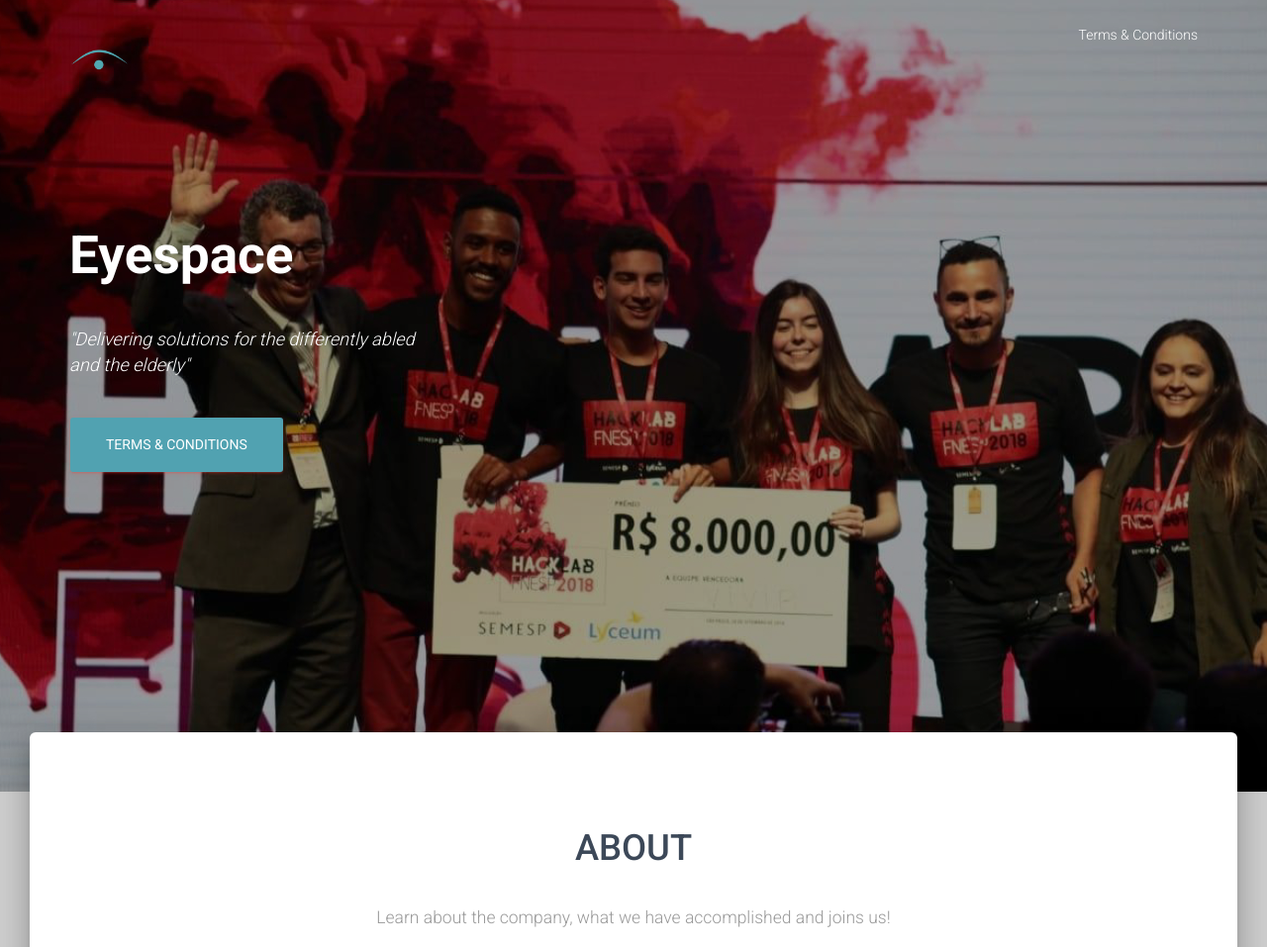
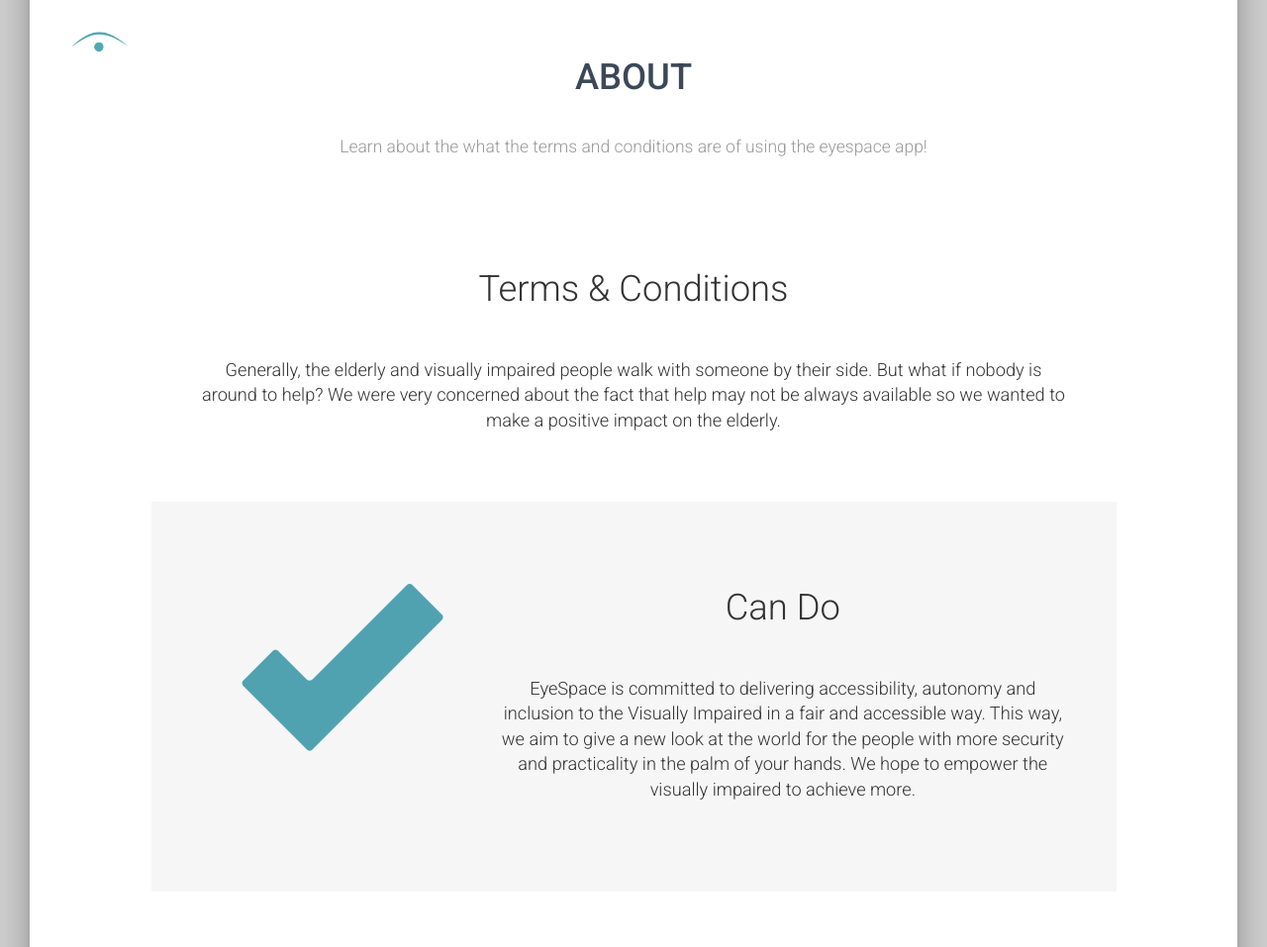
Before and after one commit to team-eyespace/eyespace-website, a website: page public/terms-conditions.html in a window 1280 px wide. Shown: the top 957 px of the page at 99% size. Drawn offline with nearby package versions, Linux system fonts and the light colour scheme.

Commit message:
Updating T&C Page

```diff
--- a/public/terms-conditions.html
+++ b/public/terms-conditions.html
@@ -49,7 +49,8 @@
 		<div class="container">
 			<!-- Brand and toggle get grouped for better mobile display -->
 			<div class="navbar-header">
-
+				<br>
+				<br>
 				<a class="navbar-brand" href="" target="_blank">
 					<img src="assets/img/logo.png" height="200%">
 				</a>
@@ -69,32 +70,14 @@
 
 	<div class="wrapper">
 
-		<div class="header header-filter" style="background-image: url('assets/img/landing.jpg');">
-			<div class="container">
-				<div class="row">
-					<div class="col-md-6">
-						<h1 class="title">Eyespace</h1>
-						<p>
-							<br>
-							<h4>
-								<i> "Delivering solutions for the differently abled <br> and the elderly"</i>
-							</h4>
-							<br />
-							<a href="#about" class="btn btn-danger btn-raised btn-lg">
-							</i> Terms & Conditions
-							</a>
-					</div>
-				</div>
-			</div>
-		</div>
-
 		<div class="main main-raised">
 			<div class="container">
 				<div class="section text-center section-landing">
 					<div class="row">
 						<div class="col-md-8 col-md-offset-2">
+							<br>
 							<h2 class="title" id="about">ABOUT</h2>
-							<h5 class="description">Learn about the company, what we have accomplished and joins us!
+							<h5 class="description">Learn about the what the terms and conditions are of using the eyespace app!
 						</div>
 					</div>
 
```
Also changed, not shown: public/index.html (+1 -1 lines).
